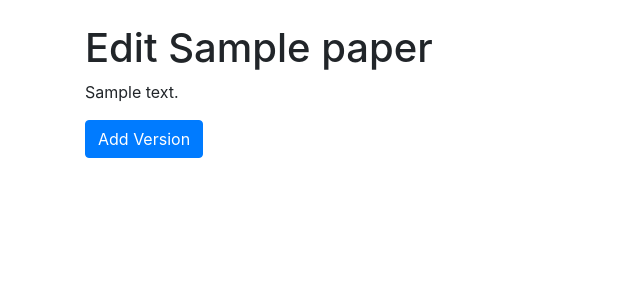
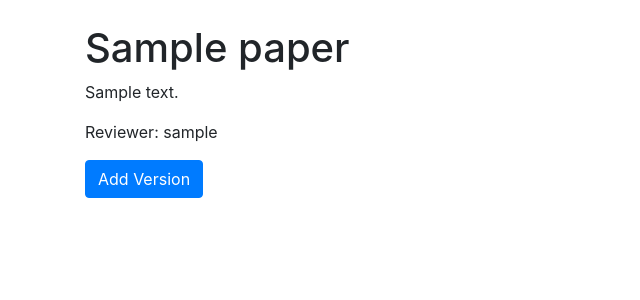
Before and after one commit to amardhruva/e-journal-manager, a Django app: a page that uses papermanager/templates/papermanager/editpaperversions.html in a window 1280 px wide. Shown: the part 56-356 px from the top of the page, without its empty margins (0-640 px from the left). Run offline with Django 3.2, Linux system fonts and the light colour scheme; a user stored in the database is signed in; tables that the repository leaves empty hold one stand-in row (values such as "Sample post"); data that the repository does not hold is empty; some libraries are stand-ins or nearby versions.

Commit message:
Improved paper information shown

```diff
--- a/papermanager/templates/papermanager/editpaperversions.html
+++ b/papermanager/templates/papermanager/editpaperversions.html
@@ -3,8 +3,16 @@
 
 
 {% block content %}
-<h1>Edit {{paper.name}}</h1>
-<p>{{paper.description}}</p>
+<h1>{{ paper.name }}</h1>
+<p>{{ paper.description }}</p>
+<p>
+	Reviewer:
+	{% if paper.reviewer == None %}
+		Not Assigned
+	{% else %}
+		{{ paper.reviewer }}
+	{% endif %}
+</p>
 <p>
 	<a href="{% url 'papermanager:addpaperversion' paperslug=paper.slug %}" class="btn btn-primary">
 		Add Version
```
